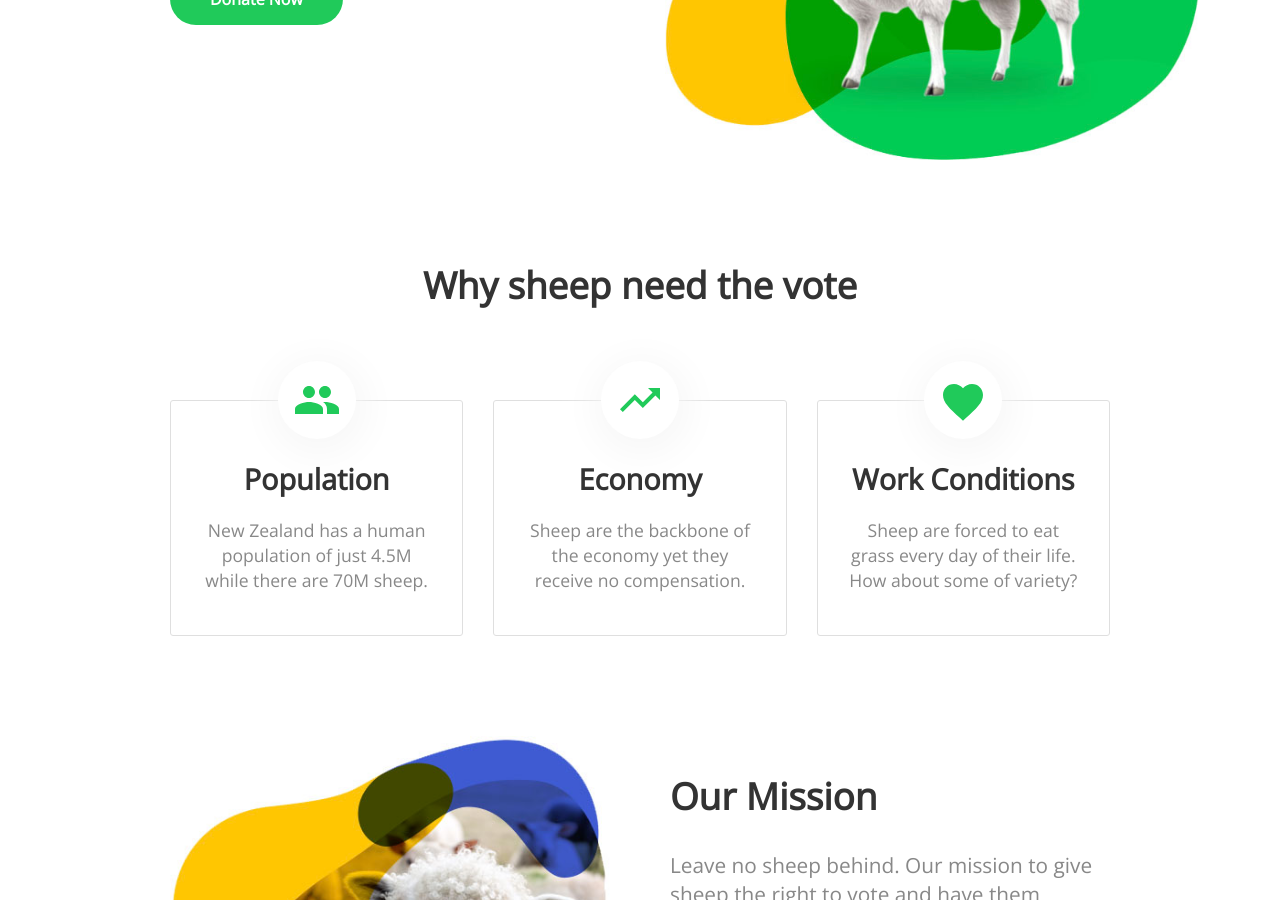
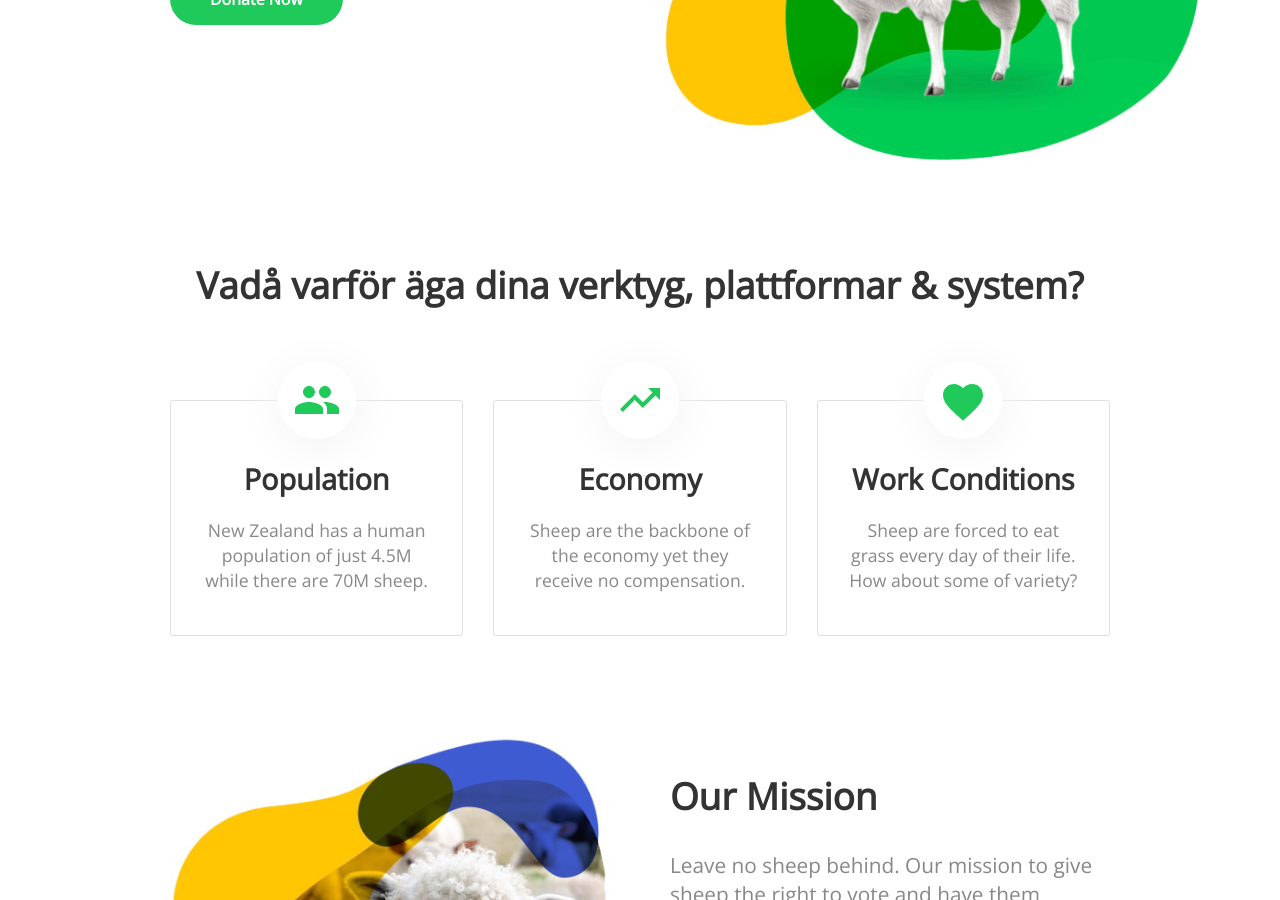
Before and after one commit to Sakrecoer/mittdata.se, a Jekyll site: the page built from privat-sektor.html, in a window 1280 px wide and 900 px high, scrolled down 464 px. Built offline with Jekyll 4.4.1, drawn with Linux system fonts in a browser that asks for light colours; nearby versions of some CDN libraries; a script that is not in the unit is left out.

Commit message:
Updated 'privat-sektor.html' via CloudCannon

```diff
--- a/privat-sektor.html
+++ b/privat-sektor.html
@@ -2,6 +2,7 @@
 layout: default
 title: Privat Sektor
 ---
+
 <header>
 	<div class="container">
 		<div class="column">
@@ -25,7 +26,7 @@ title: Privat Sektor
 
 <div class="container">
 	<h2 class="editable" style="text-align: center;">
-		Why sheep need the vote
+		Vad&aring; varf&ouml;r &auml;ga dina verktyg, plattformar &amp; system?
 	</h2>
 
 	<ul class="thirds">
```
